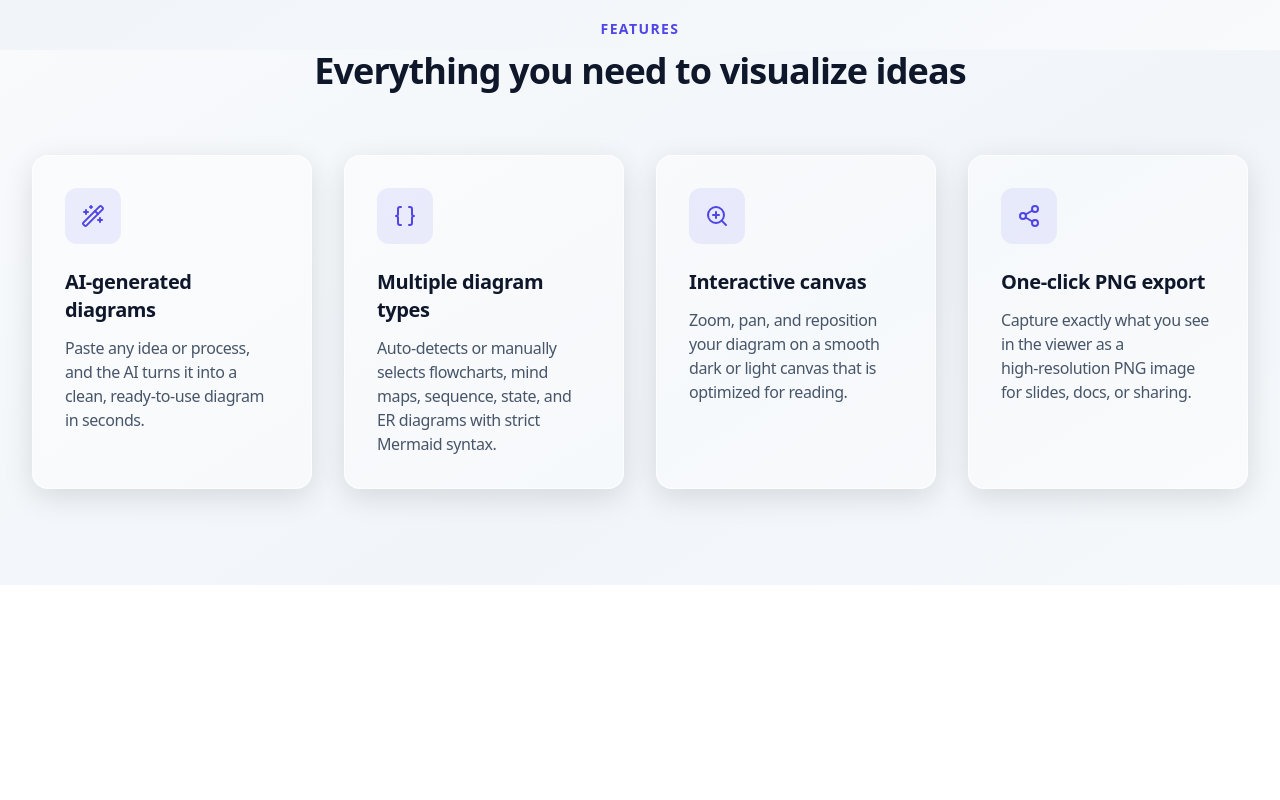
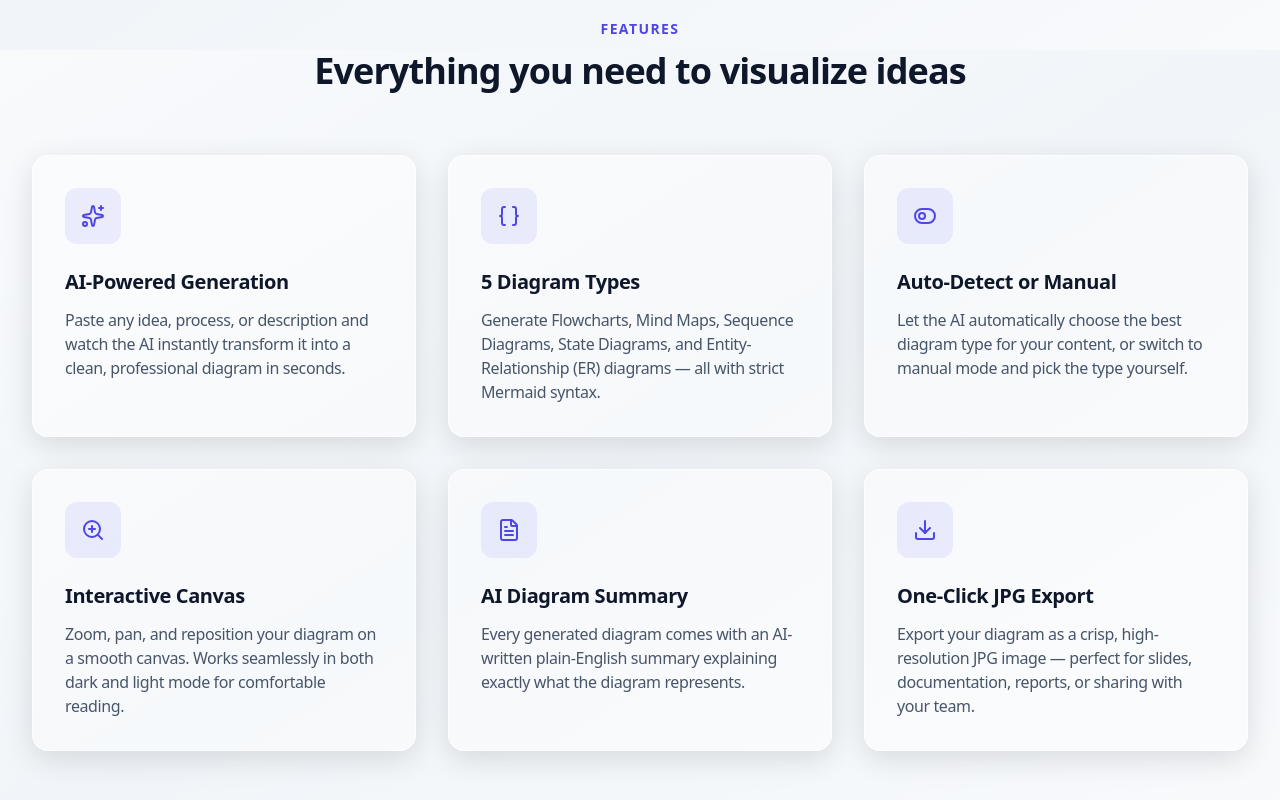
Before and after one commit to Venugopalgaddamidi/VisualFlow-AI, a React (Vite) app in the folder frontend/: page / in a window 1280 px wide. Shown: the part 750-1550 px from the top of the page. Before the commit the page ends 1335 px from the top, so only its background shows below. Built offline with nearby package versions, Linux system fonts and the light colour scheme; no server answers.

Commit message:
Updated Landing Page

```diff
--- a/frontend/src/pages/LandingPage.jsx
+++ b/frontend/src/pages/LandingPage.jsx
@@ -1,6 +1,6 @@
 import React from 'react';
 import { Link } from 'react-router-dom';
-import { Wand2, Share2, ZoomIn, Braces, ArrowRight } from 'lucide-react';
+import { Wand2, Share2, ZoomIn, Braces, ArrowRight, Sparkles, FileText, ScanSearch, Download, ToggleLeft } from 'lucide-react';
 
 const LandingPage = () => {
   return (
@@ -54,26 +54,36 @@ const LandingPage = () => {
             </p>
           </div>
 
-          <div className="grid grid-cols-1 sm:grid-cols-2 lg:grid-cols-4 gap-4 sm:gap-6 lg:gap-8">
+          <div className="grid grid-cols-1 sm:grid-cols-2 lg:grid-cols-3 gap-4 sm:gap-6 lg:gap-8">
             <FeatureCard
-              icon={<Wand2 className="h-5 w-5 sm:h-6 sm:w-6 text-primary-600 dark:text-primary-400" />}
-              title="AI‑generated diagrams"
-              description="Paste any idea or process, and the AI turns it into a clean, ready‑to‑use diagram in seconds."
+              icon={<Sparkles className="h-5 w-5 sm:h-6 sm:w-6 text-primary-600 dark:text-primary-400" />}
+              title="AI‑Powered Generation"
+              description="Paste any idea, process, or description and watch the AI instantly transform it into a clean, professional diagram in seconds."
             />
             <FeatureCard
               icon={<Braces className="h-5 w-5 sm:h-6 sm:w-6 text-primary-600 dark:text-primary-400" />}
-              title="Multiple diagram types"
-              description="Auto‑detects or manually selects flowcharts, mind maps, sequence, state, and ER diagrams with strict Mermaid syntax."
+              title="5 Diagram Types"
+              description="Generate Flowcharts, Mind Maps, Sequence Diagrams, State Diagrams, and Entity-Relationship (ER) diagrams — all with strict Mermaid syntax."
+            />
+            <FeatureCard
+              icon={<ToggleLeft className="h-5 w-5 sm:h-6 sm:w-6 text-primary-600 dark:text-primary-400" />}
+              title="Auto‑Detect or Manual"
+              description="Let the AI automatically choose the best diagram type for your content, or switch to manual mode and pick the type yourself."
             />
             <FeatureCard
               icon={<ZoomIn className="h-5 w-5 sm:h-6 sm:w-6 text-primary-600 dark:text-primary-400" />}
-              title="Interactive canvas"
-              description="Zoom, pan, and reposition your diagram on a smooth dark or light canvas that is optimized for reading."
+              title="Interactive Canvas"
+              description="Zoom, pan, and reposition your diagram on a smooth canvas. Works seamlessly in both dark and light mode for comfortable reading."
             />
             <FeatureCard
-              icon={<Share2 className="h-5 w-5 sm:h-6 sm:w-6 text-primary-600 dark:text-primary-400" />}
-              title="One‑click PNG export"
-              description="Capture exactly what you see in the viewer as a high‑resolution PNG image for slides, docs, or sharing."
+              icon={<FileText className="h-5 w-5 sm:h-6 sm:w-6 text-primary-600 dark:text-primary-400" />}
+              title="AI Diagram Summary"
+              description="Every generated diagram comes with an AI-written plain-English summary explaining exactly what the diagram represents."
+            />
+            <FeatureCard
+              icon={<Download className="h-5 w-5 sm:h-6 sm:w-6 text-primary-600 dark:text-primary-400" />}
+              title="One‑Click JPG Export"
+              description="Export your diagram as a crisp, high-resolution JPG image — perfect for slides, documentation, reports, or sharing with your team."
             />
           </div>
         </div>
```
